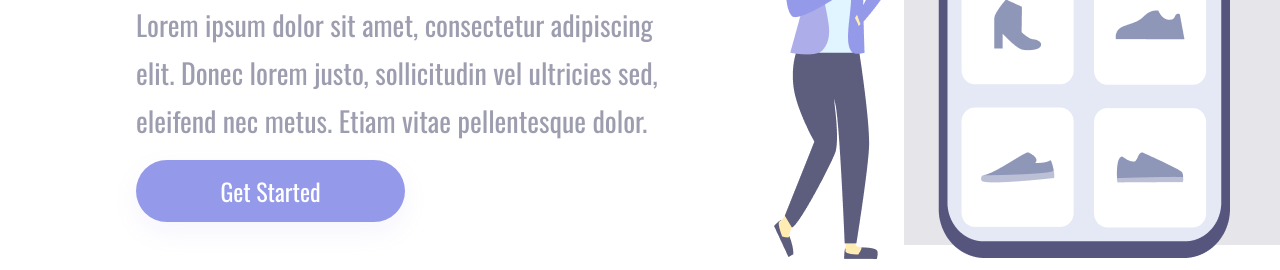
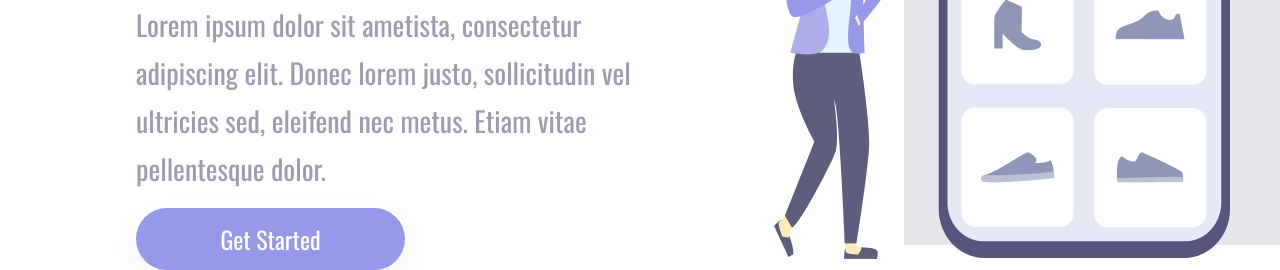
Before and after one commit to Anderson-AlvesDev/Projeto-CSS-intermediario, a plain HTML site: page index.html in a window 1280 px wide. Shown: the part 555-825 px from the top of the page. Drawn offline with nearby package versions, Linux system fonts and the light colour scheme.

Commit message:
Update2 index.html
Mudei o lorem só para testes

```diff
--- a/index.html
+++ b/index.html
@@ -14,7 +14,7 @@
 <body>
     <section class="sectionL">
         <h1>Easy Shopping Via Mobile</h1>
-        <p>Lorem ipsum dolor sit amet, consectetur  adipiscing
+        <p>Lorem ipsum dolor sit ametista, consectetur  adipiscing
         elit. Donec lorem justo, sollicitudin vel ultricies sed,
         eleifend nec metus. Etiam vitae pellentesque dolor.</p>
         <button>Get Started</button>
```
